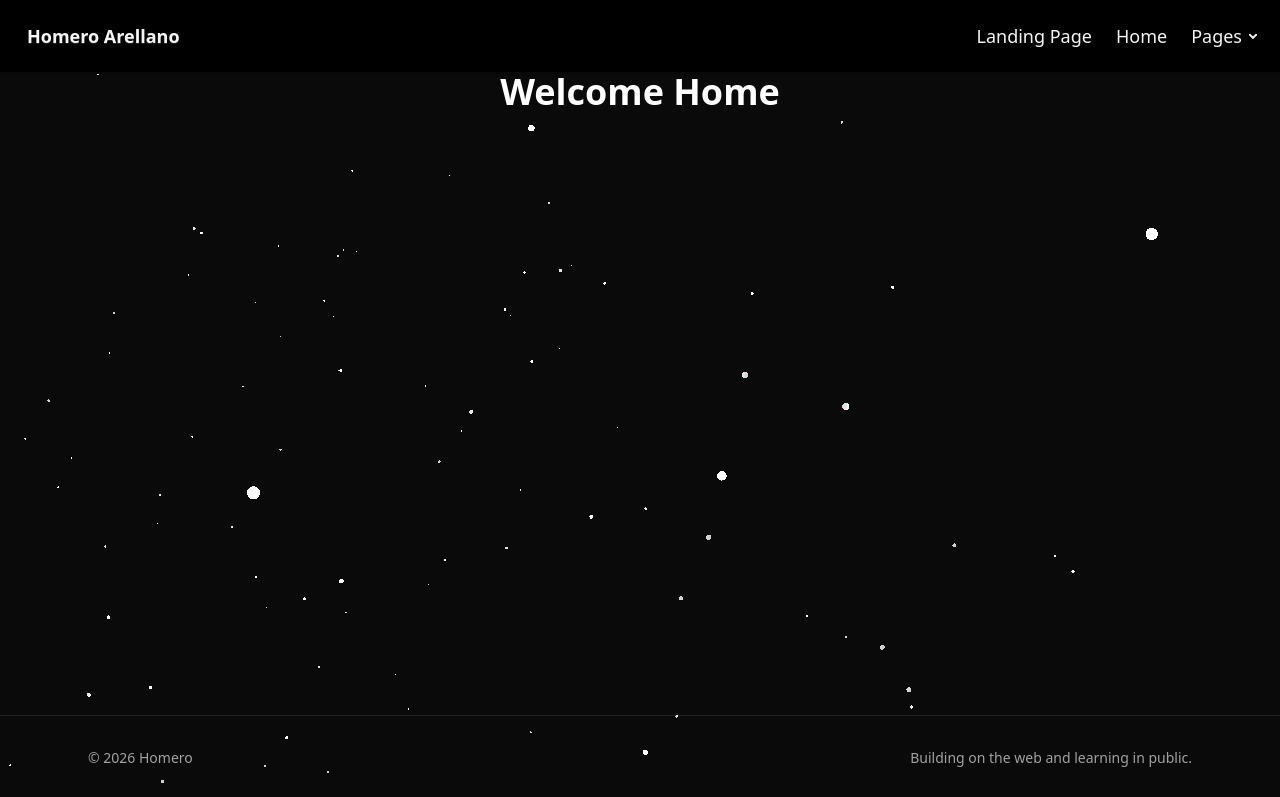
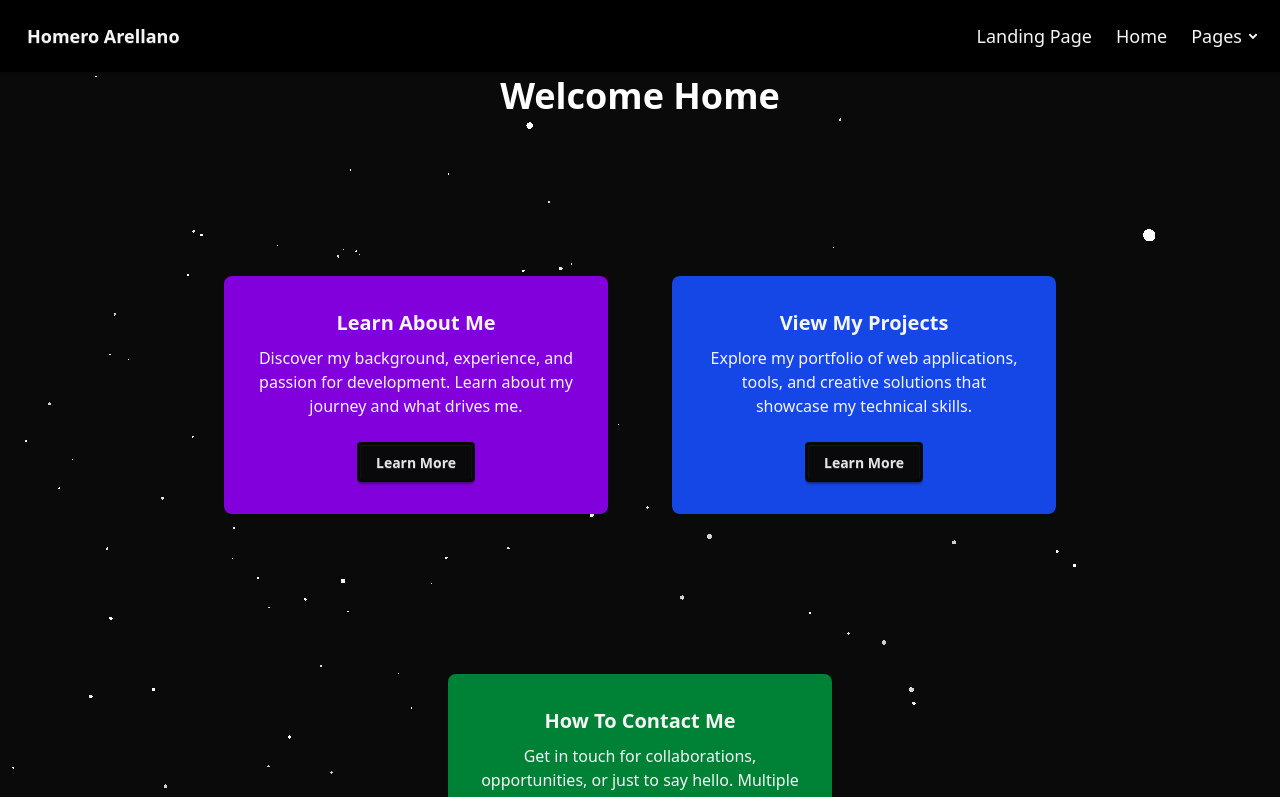
Before and after one commit to homero272/homero-website, a Next.js app: page /home in a window 1280 px wide. Shown: the top 797 px of the page. Built offline with nearby package versions, Linux system fonts and the light colour scheme.

Commit message:
added cards to home page to redirect to screens

```diff
--- a/app/home/page.tsx
+++ b/app/home/page.tsx
@@ -2,6 +2,7 @@
 
 import NavBar from "@/components/NavBar";
 import Particles from "@/components/Particles";
+import Card from "@/components/Card";
 
 export default function Home() {
   return (
@@ -21,8 +22,53 @@ export default function Home() {
       </div>
       <div className="relative z-10 flex flex-col">
         <NavBar />
-        <div className="flex flex-1 items-center justify-center">
+        <div className="flex flex-col mt-1 items-center justify-center">
           <h1 className="text-4xl font-bold text-white">Welcome Home</h1>
+          <div className="flex flex-col items-center justify-center">
+            <div className="flex flex-col mt-20 space-y-4 items-center md:flex-row md:mt-40 md:space-y-0 md:space-x-16">
+              <Card
+                title="Learn About Me"
+                description="Discover my background, experience, and passion for development.
+                             Learn about my journey and what drives me."
+                mobileSize="card-xs"
+                desktopSize="card-lg"
+                bgColor="bg-purple-700"
+                actions={
+                  <a href="/about">
+                    <button className="btn btn-xs md:btn-md btn-neutral">Learn More</button>
+                  </a>
+                }
+              />
+              <Card
+                title="View My Projects"
+                description="Explore my portfolio of web applications, tools, and creative
+                             solutions that showcase my technical skills."
+                mobileSize="card-xs"
+                desktopSize="card-lg"
+                bgColor="bg-blue-700"
+                actions={
+                  <a href="/projects">
+                    <button className="btn btn-xs md:btn-md btn-neutral">Learn More</button>
+                  </a>
+                 }
+              />
+            </div>
+            <div className="flex flex-col mt-4 space-y-4 items-center md:flex-row md:mt-40 md:space-y-0 md:space-x-16">
+              <Card
+                title="How To Contact Me"
+                description="Get in touch for collaborations, opportunities, or just to say hello.
+                             Multiple ways to connect."
+                mobileSize="card-xs"
+                desktopSize="card-lg"
+                bgColor="bg-green-700"
+                actions={
+                  <a href="/contact">
+                    <button className="btn btn-xs md:btn-md btn-neutral">Learn More</button>
+                  </a>
+                }
+              />
+            </div>
+          </div>
         </div>
       </div>
     </div>
```
